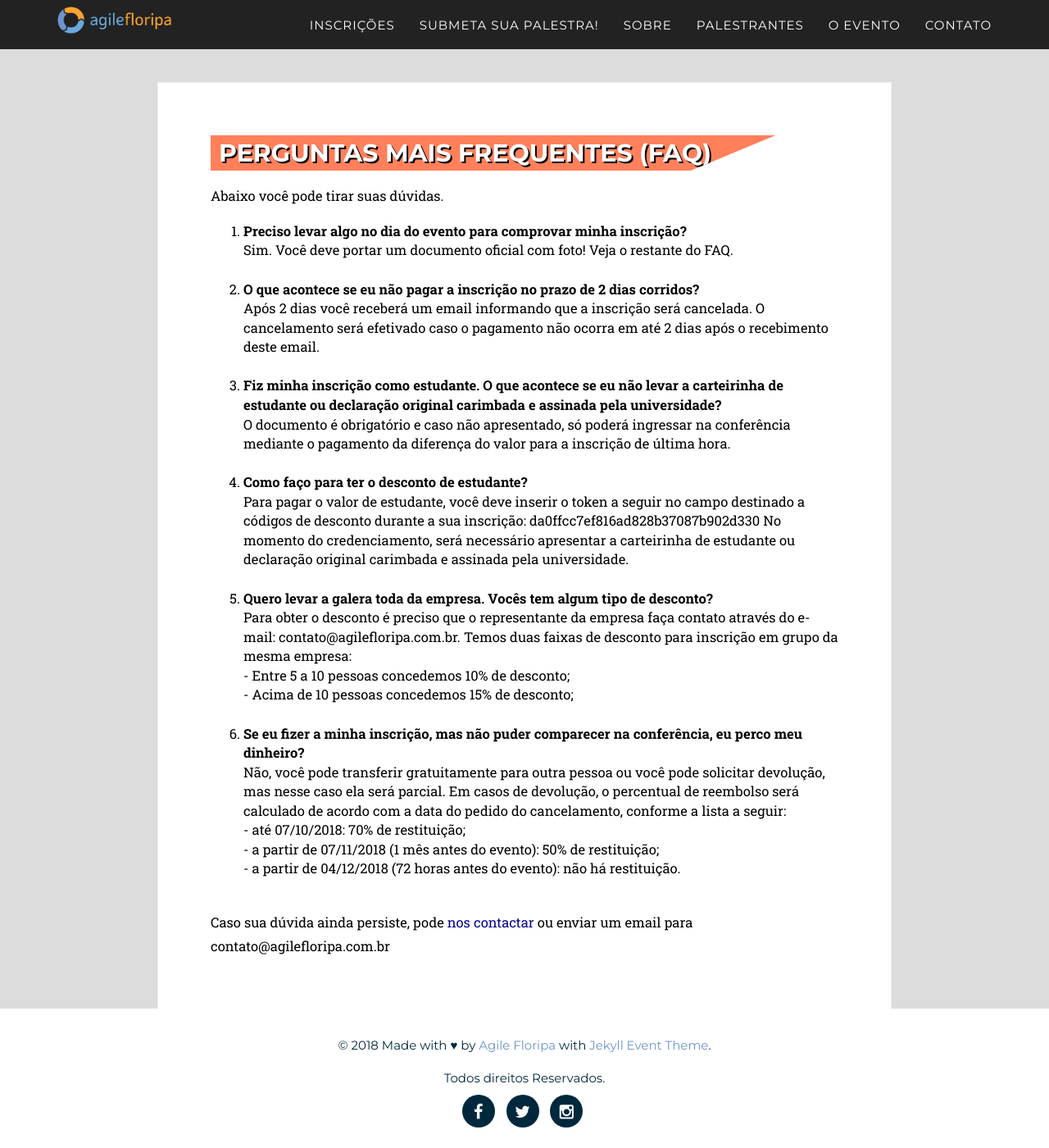
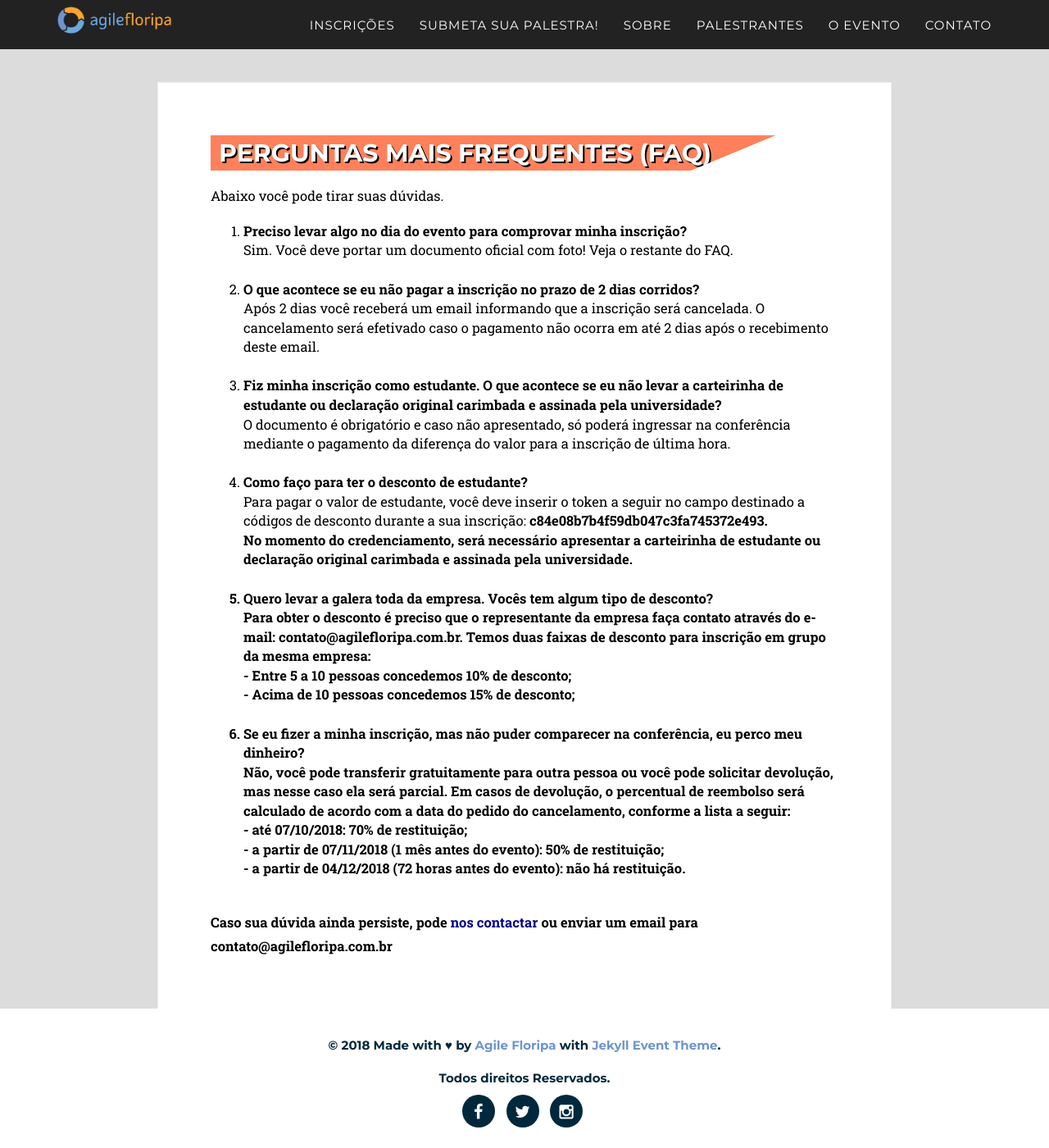
Before and after one commit to mingomax/afconf, a Jekyll site: the page built from _2017_pages/faqs.html, in a window 1280 px wide and 1400 px high. Shown: the whole window at 82% size. Built offline with Jekyll 4.4.1, drawn with Linux system fonts in a browser that asks for light colours; some web fonts are replaced.

Commit message:
Updated token for students on FAQ

```diff
--- a/_data/twenty_17/faqs.yml
+++ b/_data/twenty_17/faqs.yml
@@ -8,7 +8,7 @@
   answer: O documento é obrigatório e caso não apresentado, só poderá ingressar na conferência mediante o pagamento da diferença do valor para a inscrição de última hora.
 
 - question: Como faço para ter o desconto de estudante?
-  answer: "Para pagar o valor de estudante, você deve inserir o token a seguir no campo destinado a códigos de desconto durante a sua inscrição: da0ffcc7ef816ad828b37087b902d330 No momento do credenciamento, será necessário apresentar a carteirinha de estudante ou declaração original carimbada e assinada pela universidade."
+  answer: "Para pagar o valor de estudante, você deve inserir o token a seguir no campo destinado a códigos de desconto durante a sua inscrição: <strong>c84e08b7b4f59db047c3fa745372e493<strong>.<br>No momento do credenciamento, será necessário apresentar a carteirinha de estudante ou declaração original carimbada e assinada pela universidade."
 
 - question: Quero levar a galera toda da empresa. Vocês tem algum tipo de desconto?
   answer: "Para obter o desconto é preciso que o representante da empresa faça contato através do e-mail: contato@agilefloripa.com.br.
```
